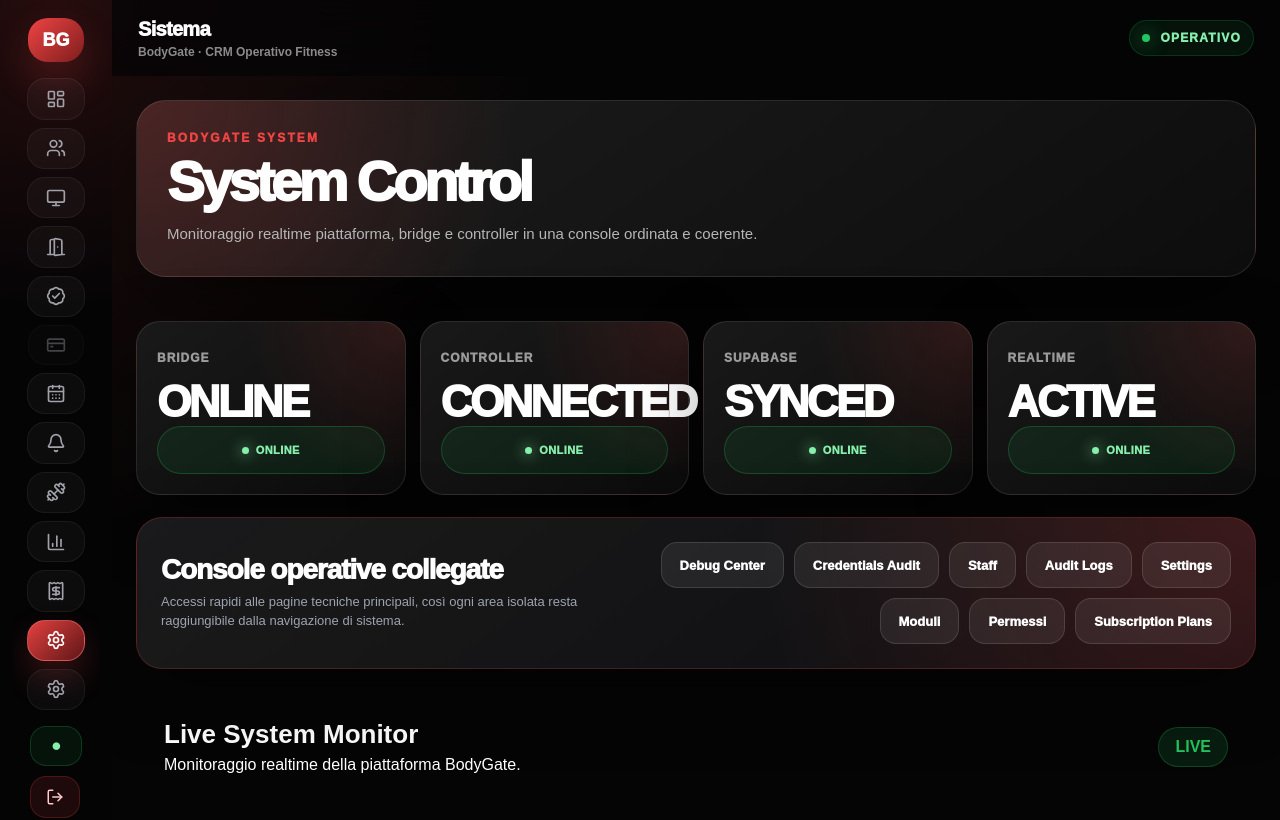
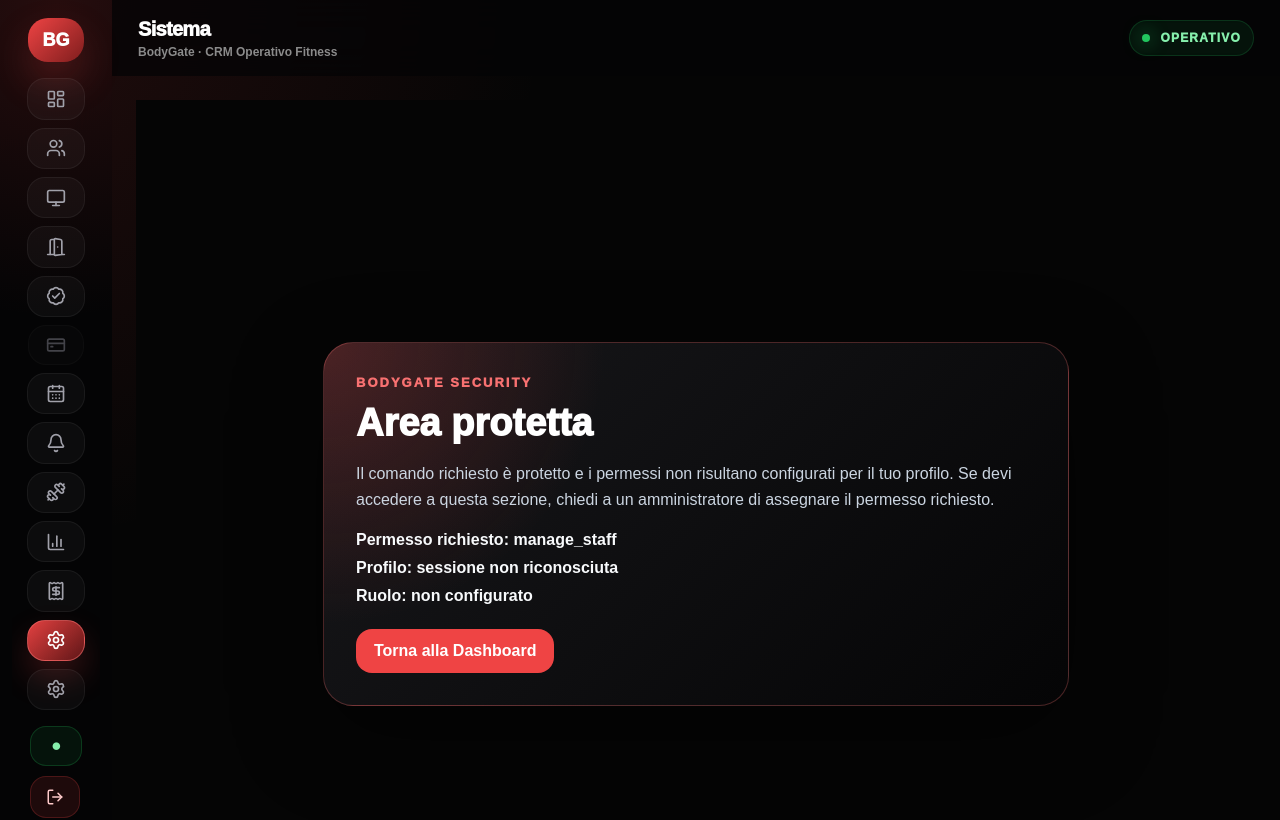
Before and after one commit to BodyGate/bodygate-admin, a Next.js app: page /system in a window 1280 px wide. Shown: the top 820 px of the page. Built offline with nearby package versions, Linux system fonts and the light colour scheme; no server answers.

Commit message:
Fix admin permission fallback

```diff
--- a/app/access-denied/page.tsx
+++ b/app/access-denied/page.tsx
@@ -41,7 +41,7 @@
         </h1>
 
         <p style={{ color: "#cbd5e1", lineHeight: 1.65, marginBottom: 18 }}>
-          Questa è una pagina di fallback: la sidebar non deve usarla come destinazione normale. La sezione richiesta è protetta oppure i permessi non sono ancora configurati per il tuo profilo.
+          Questa è una pagina di fallback di sicurezza: la sidebar non deve usarla come destinazione normale. Se hai un ruolo amministrativo valido, torna alla dashboard e riprova dopo il caricamento della sessione; altrimenti richiedi a un amministratore il permesso indicato.
         </p>
 
         <div style={{ display: "grid", gap: 8, marginBottom: 24, color: "#f8fafc", fontWeight: 800 }}>
--- a/app/components/Sidebar.tsx
+++ b/app/components/Sidebar.tsx
@@ -167,7 +167,7 @@
 
       <div style={{ marginTop: "auto", display: "grid", gap: 10 }}>
         <div
-          title="Sistema operativo"
+          title="Online"
           style={{
             width: 50,
             height: 38,
--- a/app/components/security/PermissionGuard.tsx
+++ b/app/components/security/PermissionGuard.tsx
@@ -15,8 +15,37 @@
 
   if (loading) {
     return (
-      <main style={{ padding: 28, color: "white" }}>
-        Verifica permessi...
+      <main
+        style={{
+          minHeight: "100vh",
+          display: "grid",
+          placeItems: "center",
+          background: "#050505",
+          color: "white",
+          padding: 24,
+        }}
+      >
+        <section
+          style={{
+            width: "min(520px, 100%)",
+            borderRadius: 28,
+            padding: 28,
+            background:
+              "radial-gradient(circle at top left, rgba(239,68,68,0.20), transparent 36%), linear-gradient(135deg, rgba(24,24,27,0.98), rgba(5,5,6,0.98))",
+            border: "1px solid rgba(255,255,255,0.10)",
+            boxShadow: "0 28px 90px rgba(0,0,0,0.46)",
+          }}
+        >
+          <p style={{ color: "#f87171", textTransform: "uppercase", letterSpacing: 2, fontSize: 12, fontWeight: 950, margin: 0 }}>
+            BodyGate Security
+          </p>
+          <h1 style={{ fontSize: 30, fontWeight: 950, margin: "10px 0" }}>
+            Verifica permessi in corso
+          </h1>
+          <p style={{ color: "#cbd5e1", lineHeight: 1.6, margin: 0 }}>
+            Stiamo validando sessione, ruolo e permessi prima di aprire la sezione richiesta.
+          </p>
+        </section>
       </main>
     );
   }
--- a/app/hooks/useCurrentPermissions.ts
+++ b/app/hooks/useCurrentPermissions.ts
@@ -3,6 +3,24 @@
 import { useEffect, useState } from "react";
 import { supabase } from "../lib/supabaseClient";
 
+const ADMIN_ROLE_KEYS = new Set([
+  "admin",
+  "administrator",
+  "owner",
+  "proprietario",
+  "super_admin",
+  "amministrazione",
+  "amministratore",
+]);
+
+function normalizeRoleKey(roleKey?: string | null) {
+  return roleKey?.toLowerCase().trim() || null;
+}
+
+export function isAdminRole(roleKey?: string | null) {
+  const normalized = normalizeRoleKey(roleKey);
+  return normalized ? ADMIN_ROLE_KEYS.has(normalized) : false;
+}
 
 export function useCurrentPermissions() {
   const [permissions, setPermissions] = useState<string[]>([]);
@@ -63,9 +81,19 @@
       .eq("is_active", true)
       .maybeSingle();
 
+    const appRoleKey = appUser.role || null;
+
+    if (isAdminRole(appRoleKey)) {
+      setPermissions([]);
+      setRoleKey(appRoleKey);
+      setStaffName(staffUser?.full_name || appUser.email);
+      setLoading(false);
+      return;
+    }
+
     if (!staffUser || !staffUser.staff_roles) {
       setPermissions([]);
-      setRoleKey(appUser.role || null);
+      setRoleKey(appRoleKey);
       setStaffName(appUser.email);
       setLoading(false);
       return;
@@ -74,9 +102,18 @@
     const role: any = Array.isArray(staffUser.staff_roles)
       ? staffUser.staff_roles[0]
       : staffUser.staff_roles;
+    const resolvedRoleKey = role?.role_key || appRoleKey;
 
-    setRoleKey(role.role_key);
-    setStaffName(staffUser.full_name);
+    if (!role?.id) {
+      setPermissions([]);
+      setRoleKey(resolvedRoleKey);
+      setStaffName(staffUser.full_name || appUser.email);
+      setLoading(false);
+      return;
+    }
+
+    setRoleKey(resolvedRoleKey);
+    setStaffName(staffUser.full_name || appUser.email);
 
     const { data: rolePermissions } = await supabase
       .from("staff_role_permissions")
@@ -134,10 +171,7 @@
     };
   }, []);
 
-  const normalizedRoleKey = roleKey?.toLowerCase().trim() || null;
-  const isAdmin = normalizedRoleKey
-    ? ["admin", "administrator", "amministratore", "amministrazione", "owner"].includes(normalizedRoleKey)
-    : false;
+  const isAdmin = isAdminRole(roleKey);
 
   function hasPermission(permissionKey: string) {
     if (isAdmin) return true;
--- a/app/system/page.tsx
+++ b/app/system/page.tsx
@@ -1,3 +1,4 @@
+import PermissionGuard from "../components/security/PermissionGuard";
 import SystemLivePanel from "../components/SystemLivePanel";
 import SystemStatusCard from "../components/SystemStatusCard";
 import BGButton from "../components/ui/BGButton";
@@ -6,7 +7,8 @@
 
 export default function SystemPage() {
   return (
-    <main className="bg-page-shell">
+    <PermissionGuard permission="manage_staff">
+      <main className="bg-page-shell">
       <BGPageHeader
         eyebrow="BodyGate System"
         title="System Control"
@@ -41,5 +43,6 @@
 
       <SystemLivePanel />
     </main>
+    </PermissionGuard>
   );
 }
```
Also changed, not shown: app/settings/page.tsx (+6 -1 lines).
